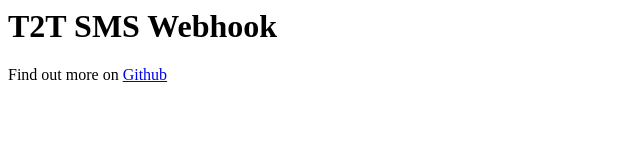
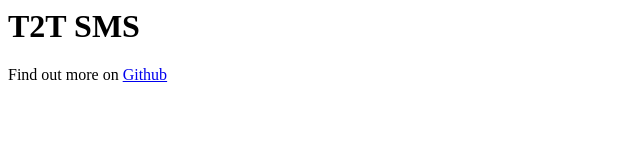
Before and after one commit to pablokbg/T2T-SMS, a plain HTML site: page static/index.html in a window 1280 px wide. Shown: the whole page, without its empty margins (0-640 px from the left). Drawn offline with Linux system fonts and the light colour scheme.

Commit message:
Update index.html

```diff
--- a/static/index.html
+++ b/static/index.html
@@ -1,2 +1,2 @@
-<h1>T2T SMS Webhook</h1>
+<h1>T2T SMS</h1>
 <p>Find out more on <a href="https://github.com/pablokbg/T2T-SMS">Github</a></p>
```
